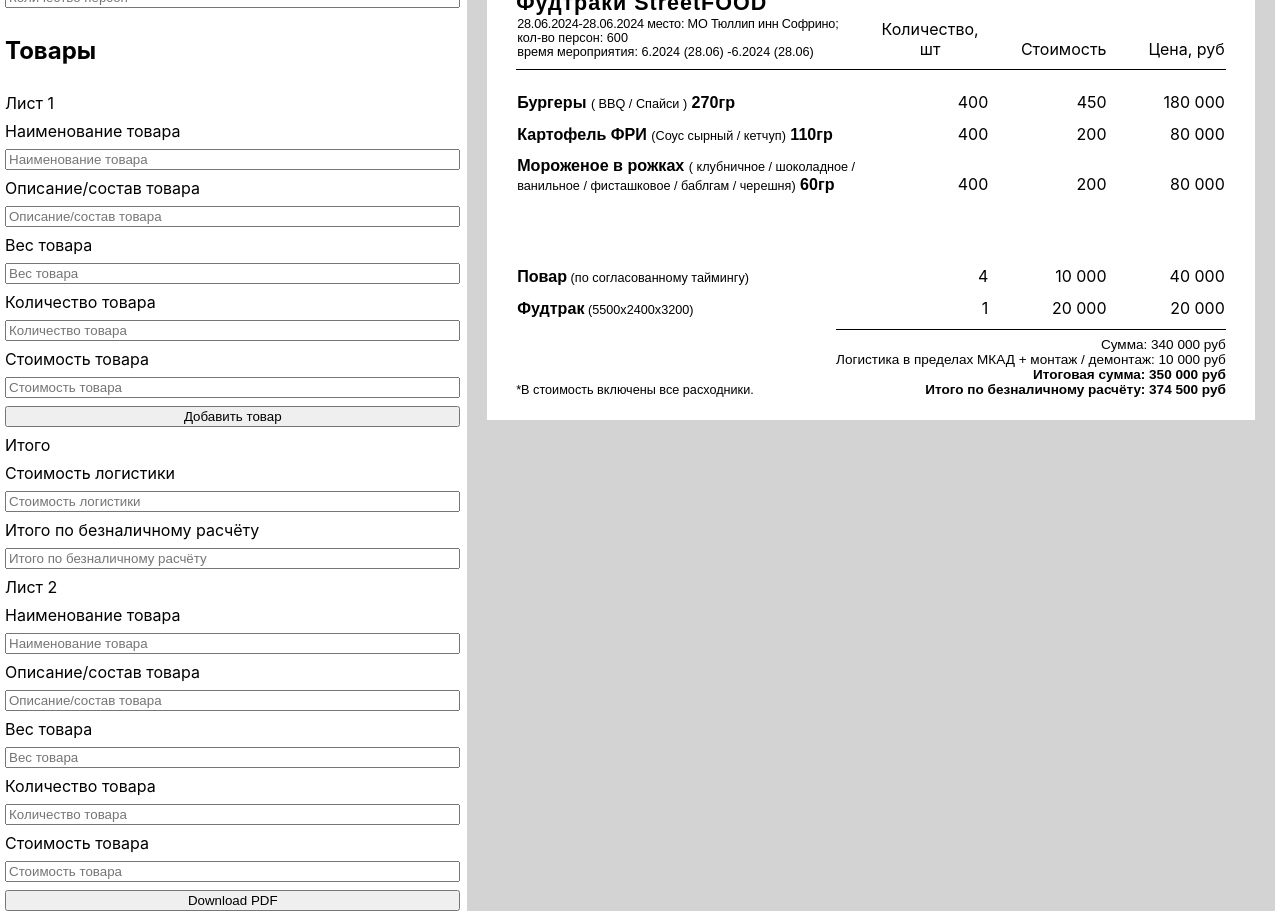
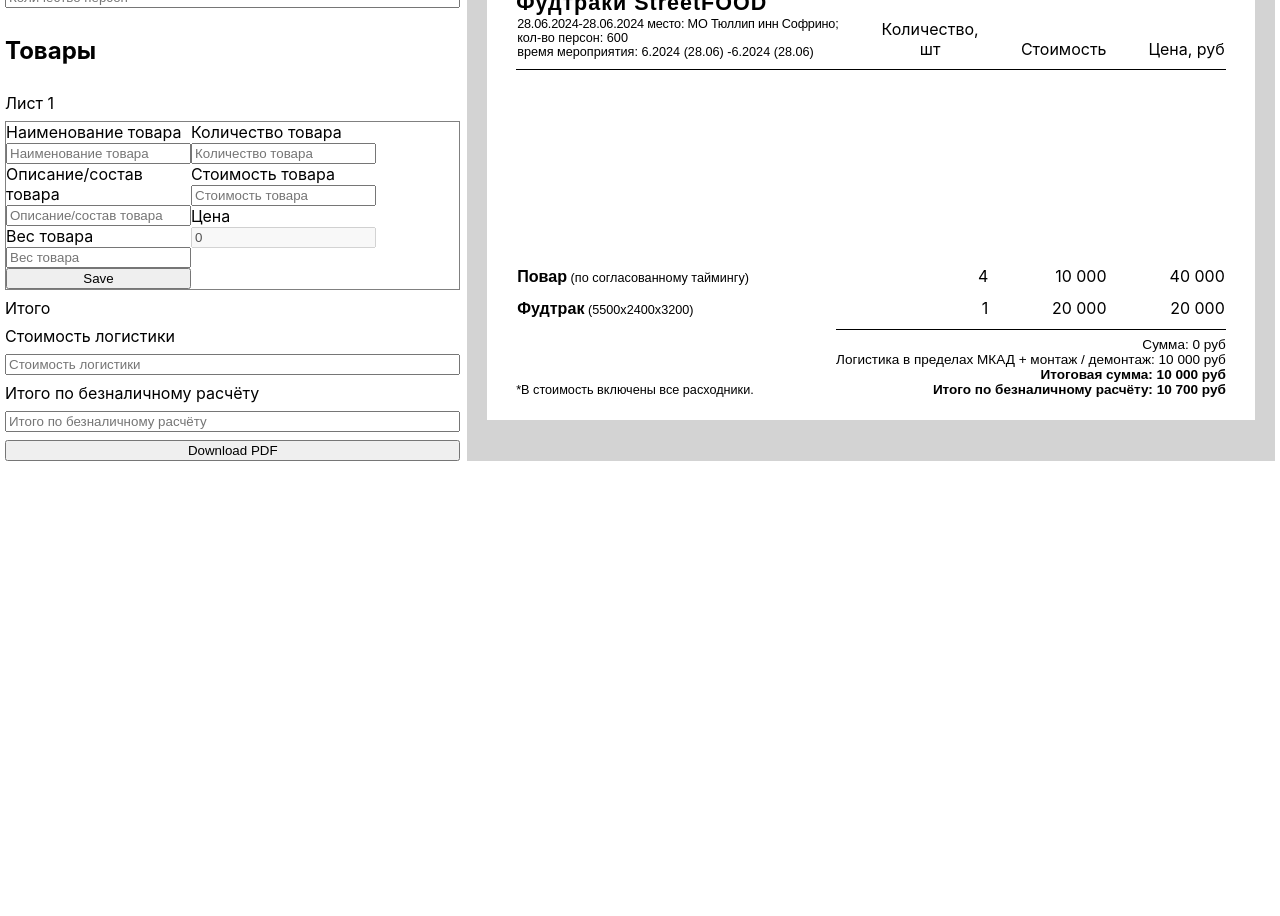
Before and after one commit to mnpestov/kurgi_kp, a React (Create React App) app: page / in a window 1280 px wide. Shown: the part 600-1516 px from the top of the page. After the commit the page ends 1066 px from the top, so only its background shows below. Built offline with nearby package versions, Linux system fonts and the light colour scheme.

Commit message:
Верстка

```diff
--- a/src/App.js
+++ b/src/App.js
@@ -34,12 +34,26 @@
   const [eventPlace, setEventPlace] = useState("МО Тюллип инн Софрино")
   const [countOfPerson, setCountOfPerson] = useState("600")
   const [logisticsCost, setLogisticsCost] = useState("10000")
-  const [cashlessPayments, setCashlessPayments] = useState("0")
-
+  // const [cashlessPayments, setCashlessPayments] = useState("0")
+  // const [productCount, setProductCount] = useState(0)
+  // const [productPrice, setProductPrice] = useState(0)
+  // const [product, setProduct] = useState(0)
+  // const [compositionProduct, setCompositionProduct] = useState(0)
+  // const [weightProduct, setWeightProduct] = useState(0)
+  const [rows, setRows] = useState([])
 
   const handleChangeKpNumber = ({ target: { value } }) => {
     setKpNumber(value)
   }
+  // const handleChangeProduct = ( value ) => {
+  //   setProduct(value)
+  // }
+  // const handleChangeWeightProduct = ( value ) => {
+  //   setWeightProduct(value)
+  // }
+  // const handleChangeCompositionProduct = ( value ) => {
+  //   setCompositionProduct(value)
+  // }
   const handleChangeKpDate = ({ target: { value } }) => {
     const enteredDate = new Date(value)
     setKpDate(enteredDate.toLocaleDateString('ru-RU', {
@@ -104,9 +118,15 @@
   const handleChangeLogisticsCost = ({ target: { value } }) => {
     setLogisticsCost(value)
   }
-  const handleChangeCashlessPayments = ({ target: { value } }) => {
-    setCashlessPayments(value)
-  }
+  // const handleChangeCashlessPayments = ({ target: { value } }) => {
+  //   setCashlessPayments(value)
+  // }
+  // const handleChangeProductCount = (value) => {
+  //   setProductCount(value)
+  // }
+  // const handleChangeProductPrice = (value) => {
+  //   setProductPrice(value)
+  // }
 
   const downloadPDF = () => {
     const captureArr = document.querySelectorAll('.list');
@@ -134,6 +154,10 @@
     })
   }
 
+  const addRowInPdf = (newObj) => {
+    setRows([...rows,newObj])
+  }
+
   return (
     <div className='page'>
       <Form
@@ -147,7 +171,13 @@
         handleChangeEventPlace={handleChangeEventPlace}
         handleChangeCountOfPerson={handleChangeCountOfPerson}
         handleChangeLogisticsCost={handleChangeLogisticsCost}
-        handleChangeCashlessPayments={handleChangeCashlessPayments}
+        // handleChangeCashlessPayments={handleChangeCashlessPayments}
+        // handleChangeProductCount={handleChangeProductCount}
+        // handleChangeProductPrice={handleChangeProductPrice}
+        // handleChangeProduct={handleChangeProduct}
+        // handleChangeWeightProduct={handleChangeWeightProduct}
+        // handleChangeCompositionProduct={handleChangeCompositionProduct}
+        addRowInPdf={addRowInPdf}
       />
       <div className="preview">
         <Header
@@ -168,7 +198,13 @@
           eventPlace={eventPlace}
           countOfPerson={countOfPerson}
           logisticsCost={logisticsCost}
-          cashlessPayments={cashlessPayments}
+          // cashlessPayments={cashlessPayments}
+          // productCount={productCount}
+          // productPrice={productPrice}
+          // product={product}
+          // compositionProduct={compositionProduct}
+          // weightProduct={weightProduct}
+          rows={rows}
         />
         {/* <Footer /> */}
       </div>
--- a/src/components/Form/Form.js
+++ b/src/components/Form/Form.js
@@ -17,32 +17,38 @@
     handleChangeEventPlace,
     handleChangeCountOfPerson,
     handleChangeLogisticsCost,
-    handleChangeCashlessPayments
+    handleChangeCashlessPayments,
+    // handleChangeProductPrice,
+    // handleChangeProductCount,
+    // handleChangeProduct,
+    // handleChangeWeightProduct,
+    // handleChangeCompositionProduct,
+    addRowInPdf,
 }) {
 
-    const [countOfRow, setCountOfRow] = useState([
-        {
-            product: '',
-            composition: '',
-            weight: '',
-            count: '',
-            price: '',
-            totalCost: '',
-        }])
-    const emptyRow = {
-        product: '',
-        composition: '',
-        weight: '',
-        count: '',
-        price: '',
-        totalCost: '',
-    }
+    // const [countOfRow, setCountOfRow] = useState([
+    //     {
+    //         product: '',
+    //         composition: '',
+    //         weight: '',
+    //         count: '',
+    //         price: '',
+    //         totalCost: '',
+    //     }])
+    // const emptyRow = {
+    //     product: '',
+    //     composition: '',
+    //     weight: '',
+    //     count: '',
+    //     price: '',
+    //     totalCost: '',
+    // }
 
-    const handleAddRow = () => {
-        console.log('add');
-        setCountOfRow([...countOfRow, emptyRow])
-        console.log(countOfRow);
-    }
+    // const handleAddRow = () => {
+    //     console.log('add');
+    //     setCountOfRow([...countOfRow, emptyRow])
+    //     console.log(countOfRow);
+    // }
 
     return (
         <div className="form">
@@ -73,25 +79,27 @@
             {/* Товары */}
             <h2>Товары</h2>
             <p> Лист 1</p>
-            <label className="label">Наименование товара</label>
-            <input className="input" type="text" placeholder="Наименование товара" name="Product"></input>
-            <label className="label">Описание/состав товара</label>
-            <input className="input" type="text" placeholder="Описание/состав товара" name="Composition"></input>
-            <label className="label">Вес товара</label>
-            <input className="input" type="text" placeholder="Вес товара" name="ProductWeight"></input>
-            <label className="label">Количество товара</label>
-            <input className="input" type="text" placeholder="Количество товара" name="ProductCount"></input>
-            <label className="label">Стоимость товара</label>
-            <input className="input" type="text" placeholder="Стоимость товара" name="ProductPrice"></input>
-            <button onClick={handleAddRow}>Добавить товар</button>
+            {/* {countOfRow.map((item, index) => ( */}
+            <FormRow
+            // key={index}
+            // handleChangeProductCount={handleChangeProductCount}
+            // handleChangeProductPrice={handleChangeProductPrice}
+            // handleChangeWeightProduct={handleChangeWeightProduct}
+            // handleChangeCompositionProduct={handleChangeCompositionProduct}
+            // handleChangeProduct={handleChangeProduct}
+            addRowInPdf={addRowInPdf} />
+            {/* ))} */}
+
+            {/* <button onClick={handleAddRow}>Добавить товар</button> */}
             <p> Итого </p>
             <label className="label">Стоимость логистики </label>
             <input className="input" type="text" placeholder="Стоимость логистики" name="Logistic" onChange={handleChangeLogisticsCost}></input>
             <label className="label">Итого по безналичному расчёту</label>
             <input className="input" type="text" placeholder="Итого по безналичному расчёту" name="CashlessPayments" onChange={handleChangeCashlessPayments}></input>
 
-            <p> Лист 2 </p>
-            {countOfRow.map((item, index) => (<FormRow key={index} />))}
+            {/* <p> Лист 2 </p> */}
+
+            {/* <button onClick={showRows}>showRows</button> */}
             <button onClick={downloadPDF}>Download PDF</button>
         </div>
     );
--- a/src/components/FormRow/FormRow.css
+++ b/src/components/FormRow/FormRow.css
@@ -0,0 +1,5 @@
+.form__row {
+    border: 1px solid gray;
+    display: grid;
+    grid-template-columns: min-content min-content;
+}
--- a/src/components/FormRow/FormRow.js
+++ b/src/components/FormRow/FormRow.js
@@ -1,22 +1,85 @@
-import React from "react";
+import React, { useState } from "react";
 import './FormRow.css';
 
-function FormRow() {
+function FormRow({
+    // handleChangeProductCount,
+    // handleChangeProductPrice,
+    // handleChangeWeightProduct,
+    // handleChangeCompositionProduct,
+    // handleChangeProduct,
+    addRowInPdf,
+}) {
+    const [count, setCount] = useState(0)
+    const [price, setPrice] = useState(0)
+    const [obj, setObj] = useState({
+        product: '',
+        compositionOfProduct: '',
+        productWeight: '',
+        countOfProduct: '',
+        priceOfProduct: ''
+    })
 
+    const changeProductCount = (e) => {
+        setObj({ ...obj, countOfProduct: e.target.value })
+        setCount(e.target.value)
+        // handleChangeProductCount(e.target.value)
+    }
+    const changeProductPrice = (e) => {
+        setObj({ ...obj, priceOfProduct: e.target.value })
+        setPrice(e.target.value)
+        // handleChangeProductPrice(e.target.value)
+    }
+    const changeCompositionProduct = (e) => {
+        setObj({ ...obj, compositionOfProduct: e.target.value })
+        // handleChangeCompositionProduct(e.target.value)
+    }
+    const changeProduct = (e) => {
+        setObj({ ...obj, product: e.target.value })
+        // handleChangeProduct(e.target.value)
+    }
+    const changeProductWeight = (e) => {
+        setObj({ ...obj, productWeight: e.target.value })
+        // handleChangeWeightProduct(e.target.value)
+    }
+    function addRow() {
+        addRowInPdf(obj)
+        let form = document.getElementById('form');
+        form.reset()
+        setObj({
+            product: '',
+            compositionOfProduct: '',
+            productWeight: '',
+            countOfProduct: '',
+            priceOfProduct: ''
+        })
+    }
 
     return (
-        <>
-            <label className="label">Наименование товара</label>
-            <input className="input" type="text" placeholder="Наименование товара" name="Product"></input>
-            <label className="label">Описание/состав товара</label>
-            <input className="input" type="text" placeholder="Описание/состав товара" name="Composition"></input>
-            <label className="label">Вес товара</label>
-            <input className="input" type="text" placeholder="Вес товара" name="ProductWeight"></input>
-            <label className="label">Количество товара</label>
-            <input className="input" type="text" placeholder="Количество товара" name="ProductCount"></input>
-            <label className="label">Стоимость товара</label>
-            <input className="input" type="text" placeholder="Стоимость товара" name="ProductPrice"></input>
-        </>
+        <form id="form" className="form__row">
+            <div>
+                <label className="label">Наименование товара
+                    <input className="input" type="text" placeholder="Наименование товара" name="product" onChange={changeProduct}></input>
+                </label>
+                <label className="label">Описание/состав товара
+                    <input className="input" type="text" placeholder="Описание/состав товара" name="composition" onChange={changeCompositionProduct}></input>
+                </label>
+                <label className="label">Вес товара
+                    <input className="input" type="text" placeholder="Вес товара" name="productWeight" onChange={changeProductWeight}></input>
+                </label>
+            </div>
+            <div>
+                <label className="label">Количество товара
+                    <input className="input" type="text" placeholder="Количество товара" name="productCount" onChange={changeProductCount}></input>
+                </label>
+                <label className="label">Стоимость товара
+                    <input className="input" type="text" placeholder="Стоимость товара" name="productPrice" onChange={changeProductPrice}></input>
+                </label>
+                <label className="label">Цена
+                    <input className="input" type="text" placeholder="Цена" name="total" value={parseInt(count) * parseInt(price)} disabled={true}></input>
+                </label>
+            </div>
+            <button type="button" onClick={addRow}>Save</button>
+        </form>
     );
 
 }
--- a/src/components/KP/Kp.js
+++ b/src/components/KP/Kp.js
@@ -2,9 +2,9 @@
 import './Kp.css';
 import logo from '../../images/logo.png'
 import Row from '../Row/Row'
-import { rows } from '../../utils/const'
+// import { rows } from '../../utils/const'
 
-function Kp({ startEvent, endEvent, startTime, endTime, eventPlace, countOfPerson, logisticsCost, cashlessPayments }) {
+function Kp({ startEvent, endEvent, startTime, endTime, eventPlace, countOfPerson, logisticsCost, rows }) {
 
     function GetPrice(price) {
         price += "";
@@ -39,7 +39,7 @@
                             Цена, руб
                         </th>
                     </tr>
-                    {rows.map((item, index) => (<Row key={index} data={item} />))}
+                    {rows.map((item, index) => (<Row key={index} data={item} index={index} />))}
                 </table>
             </div>
             <div className="table__subtitle">
```
Also changed, not shown: src/components/Row/Row.js (+10 -1 lines).
